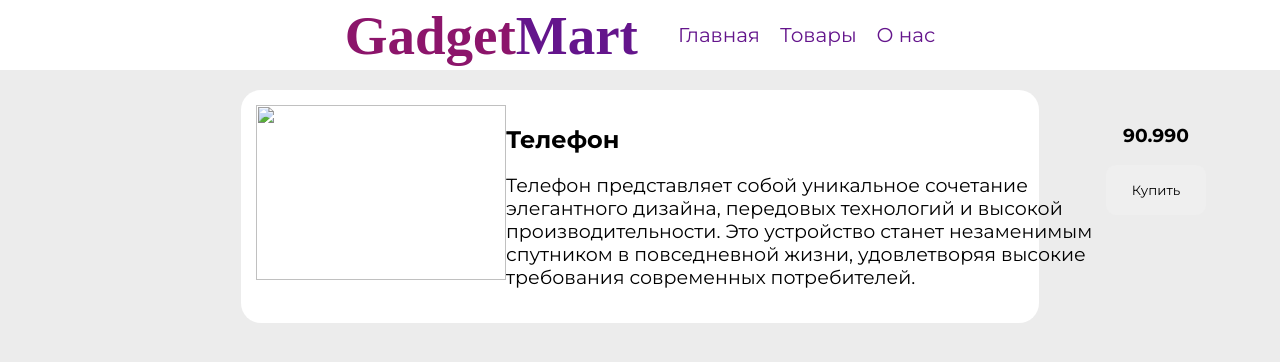
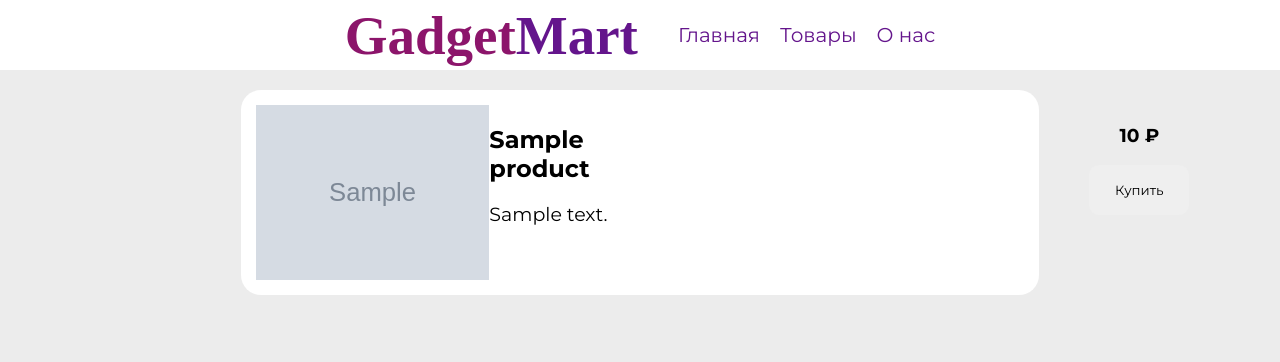
Before and after one commit to sashatt14/DjangoInternetShop, a Django app: page / in a window 1280 px wide. Shown: the top 362 px of the page. Run offline with Django 5.2, Linux system fonts and the light colour scheme; tables that the repository leaves empty hold one stand-in row (values such as "Sample post"); grey boxes marked "Sample" are stand-in pictures; some web fonts are replaced.

Commit message:
Изменила названия чтобы подходили всем

```diff
--- a/internetshop/shop/templates/index.html
+++ b/internetshop/shop/templates/index.html
@@ -9,18 +9,15 @@
 <div class="productList">
 {% for product in products %}
 <div class="product">
-  <img src="https://avatars.mds.yandex.net/i?id=406c0af56169ad58792b59b7c8e558644d61d227-5305509-images-thumbs&n=13"/>
+  <img src="{{product.image_url}}"/>
     <div>
-        <h2>Телефон</h2>
+        <h2>{{product.name}}</h2>
         <p>
-            Телефон представляет собой уникальное сочетание элегантного дизайна,
-            передовых технологий и высокой производительности.
-            Это устройство станет незаменимым спутником в повседневной жизни,
-            удовлетворяя высокие требования современных потребителей.
+            {{product.description}}
         </p>
     </div>
     <div class="price">
-        <h3>90.990</h3>
+        <h3>{{product.price}} ₽</h3>
         <button>Купить</button>
     </div>
 </div>
```
